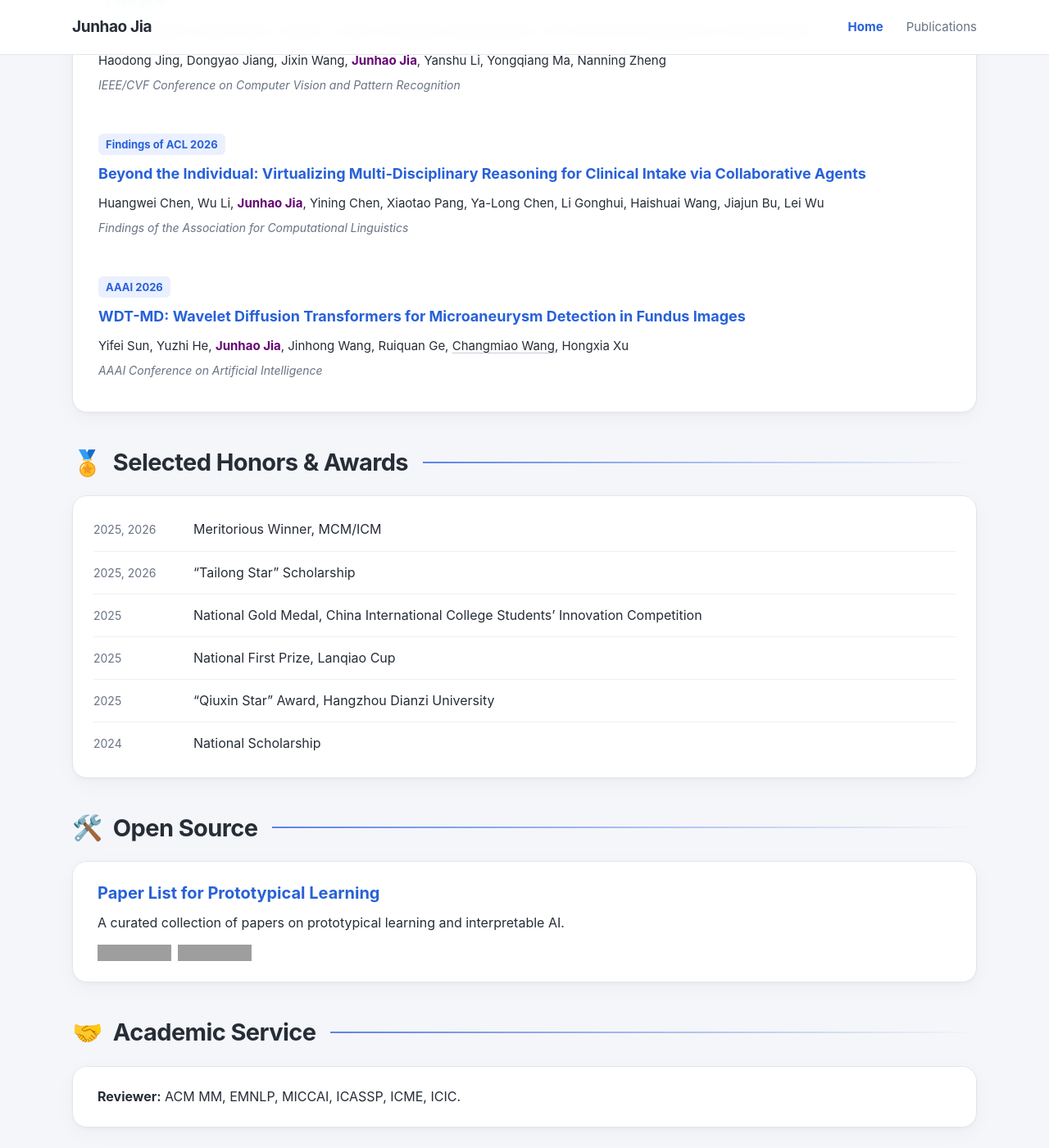
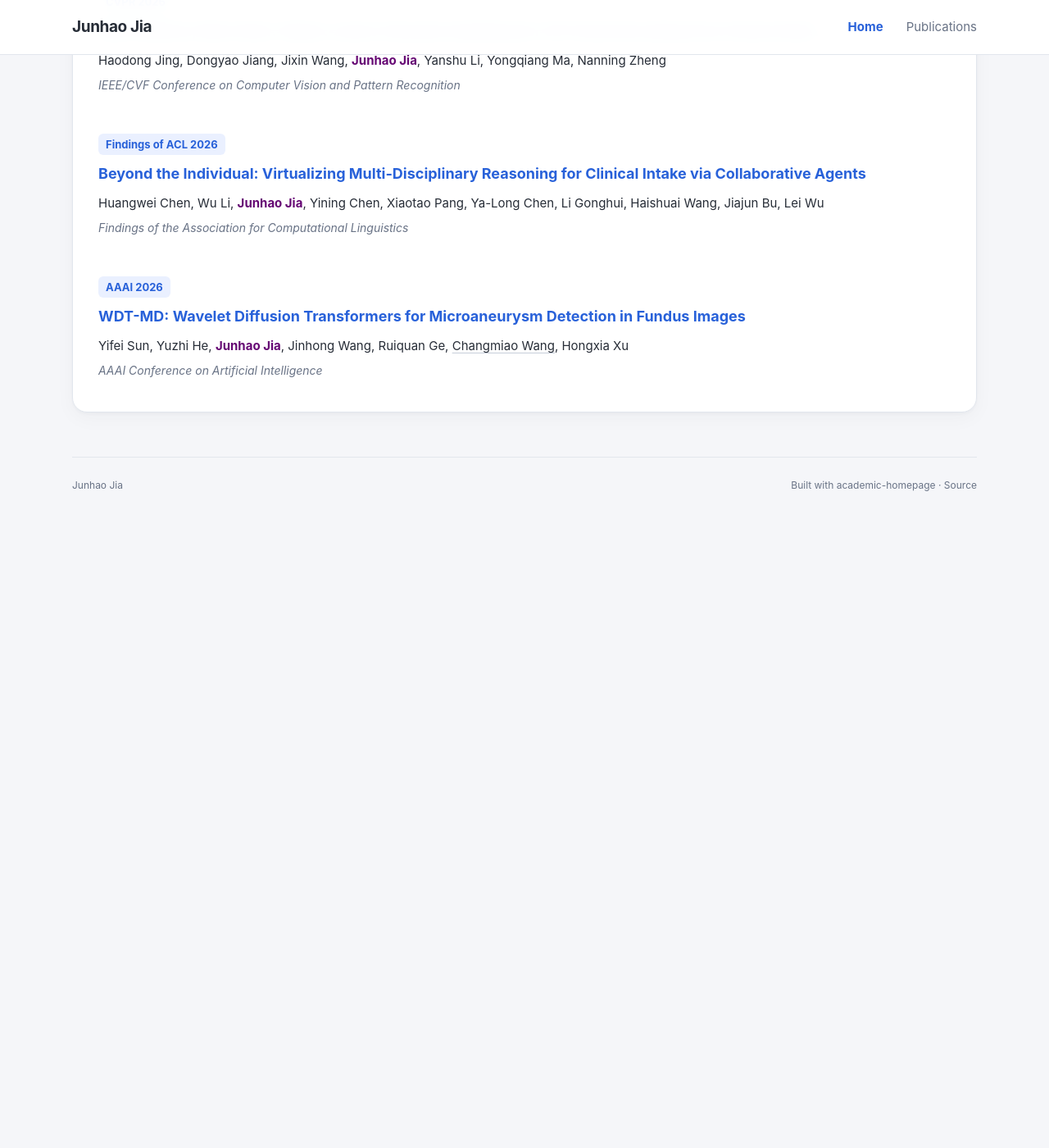
Before and after one commit to JonahJia/JonahJia.github.io, a Jekyll site: the page built from index.html, in a window 1280 px wide and 1400 px high, scrolled down 3582 px. Shown: the whole window at 82% size. Built offline with Jekyll 4.4.1, drawn with Linux system fonts in a browser that asks for light colours; after the commit the page ends 4212 px from its top, so only the background shows below that; grey boxes are pictures that could not be loaded.

Commit message:
Temporarily hide homepage sections after publications

```diff
--- a/index.html
+++ b/index.html
@@ -25,6 +26,7 @@ navbar_title: Home
 {% include academic/experience.html id="research-experience" icon="💻" title="Research Experience" entries=profile.experience %}
 {% include academic/news.html %}
 {% include academic/publications.html %}
+{% if page.show_additional_sections %}
 <section id="honors" class="academic-section" aria-labelledby="honors-heading">
   <h2 class="section-heading" id="honors-heading"><span aria-hidden="true">🏅</span> Selected Honors &amp; Awards</h2>
   <div class="surface honors-list">
@@ -46,3 +48,4 @@ navbar_title: Home
   <h2 class="section-heading" id="service-heading"><span aria-hidden="true">🤝</span> Academic Service</h2>
   <div class="surface service-card"><strong>Reviewer:</strong> {{ profile.service | join: ", " }}.</div>
 </section>
+{% endif %}
```
Also changed, not shown: other parts of index.html (+1 -0 lines), README.md.
